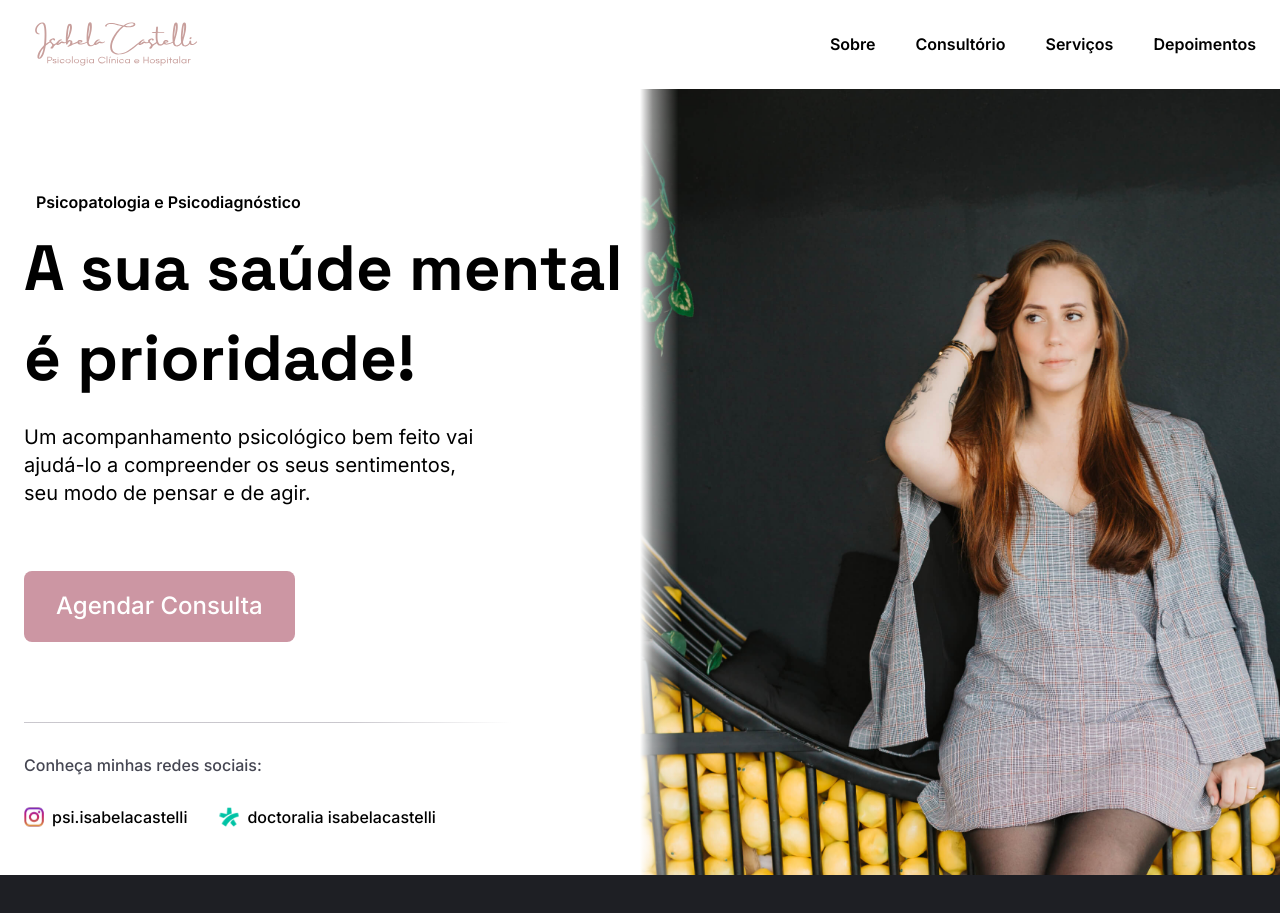
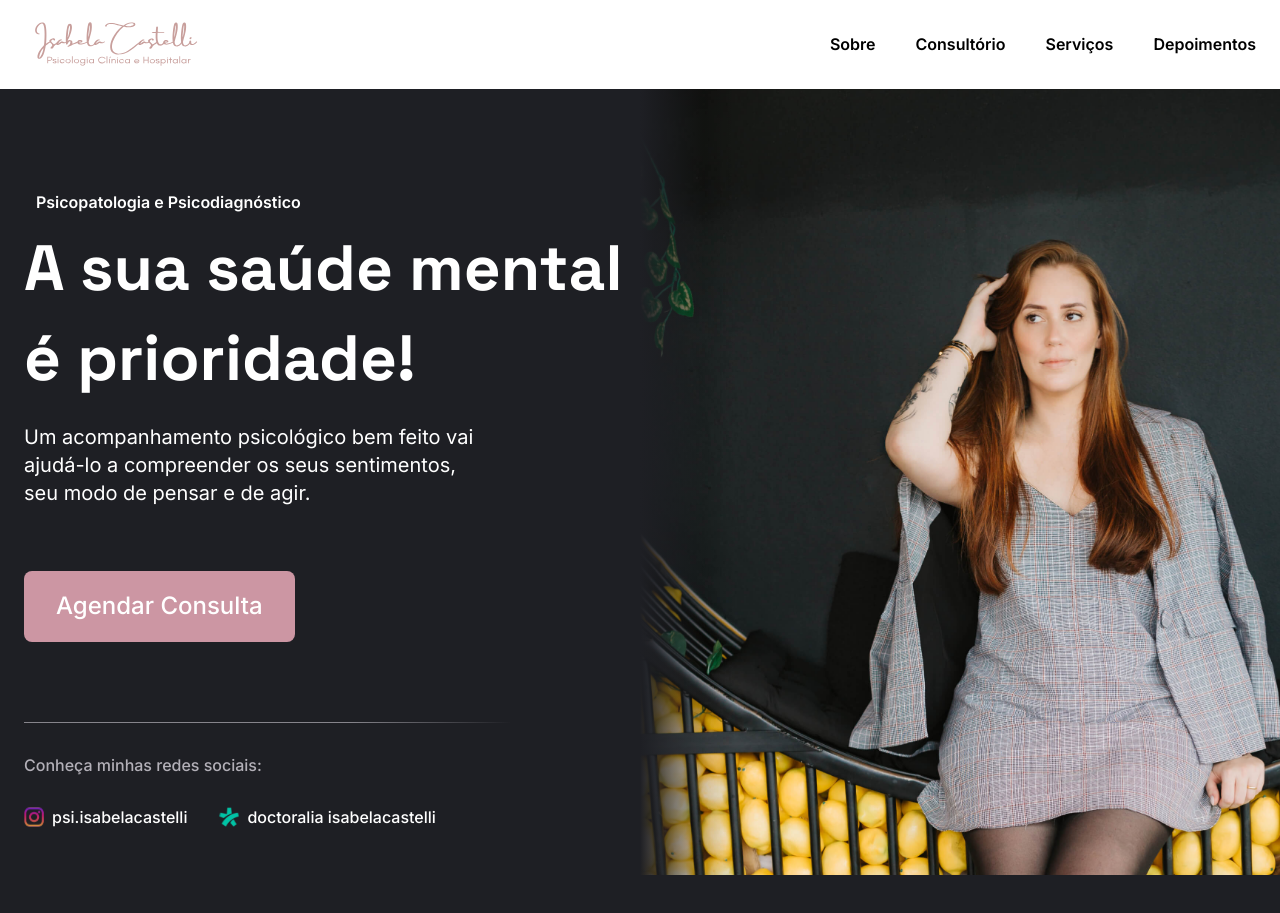
Before and after one commit to capelaum/projeto-isabela-castelli, a Next.js app: page / in a window 1280 px wide. Shown: the top 913 px of the page. Built offline with nearby package versions, Linux system fonts and the light colour scheme; no server answers.

Commit message:
✨ update hero bg + testimionial

```diff
--- a/src/components/Sections/SectionHero/HeroHeading/index.tsx
+++ b/src/components/Sections/SectionHero/HeroHeading/index.tsx
@@ -14,17 +14,17 @@ export function HeroHeading() {
       animate={{ opacity: 1, scale: 1 }}
       transition={{ duration: 0.5, delay: 0.2 }}
     >
-      <Text weight="semibold" color="black" size="sm" asChild>
+      <Text weight="semibold" color="white" size="sm" asChild>
         <h2>Psicopatologia e Psicodiagnóstico</h2>
       </Text>
 
-      <Heading color="black" size="xl" asChild>
+      <Heading color="white" size="xl" asChild>
         <h1>
           A sua saúde mental <strong> é prioridade!</strong>
         </h1>
       </Heading>
 
-      <Text color="black" size="lg" asChild>
+      <Text color="white" size="lg" asChild>
         <p>
           Um acompanhamento psicológico bem feito vai ajudá-lo a compreender os
           seus sentimentos, seu modo de pensar e de agir.
--- a/src/components/Sections/SectionHero/HeroSocial/index.tsx
+++ b/src/components/Sections/SectionHero/HeroSocial/index.tsx
@@ -17,7 +17,7 @@ export function HeroSocial() {
     >
       <Divider />
 
-      <Text size="sm" color="gray3" weight="medium">
+      <Text size="sm" color="gray1" weight="medium">
         Conheça minhas redes sociais:
       </Text>
 
@@ -30,7 +30,7 @@ export function HeroSocial() {
         >
           <Image src={Instagram} alt="Logo do Instagram." />
 
-          <Text size="sm" color="black" weight="medium">
+          <Text size="sm" color="white" weight="medium">
             psi.isabelacastelli
           </Text>
         </HeroSocialLink>
@@ -43,7 +43,7 @@ export function HeroSocial() {
         >
           <Image src={Doctoralia} alt="Logo do Instagram." />
 
-          <Text size="sm" color="black" weight="medium">
+          <Text size="sm" color="white" weight="medium">
             doctoralia isabelacastelli
           </Text>
         </HeroSocialLink>
--- a/src/components/Sections/SectionHero/HeroSocial/styles.ts
+++ b/src/components/Sections/SectionHero/HeroSocial/styles.ts
@@ -72,7 +72,7 @@ export const HeroSocialLink = styled(Link, {
 
   '&:hover': {
     span: {
-      color: '$gray3'
+      color: '$gray1'
     },
 
     img: {
--- a/src/components/Sections/SectionHero/styles.ts
+++ b/src/components/Sections/SectionHero/styles.ts
@@ -11,13 +11,12 @@ export const HeroWrapper = styled('section', {
   display: 'flex',
   justifyContent: 'center',
 
-  background: '$white',
+  background: '$gray5',
 
   '@bp1': {
     minHeight: '100%',
     height: 'auto',
-    flexDirection: 'column',
-    background: '$white'
+    flexDirection: 'column'
   }
 })
 
@@ -90,7 +89,7 @@ export const HeroImageWrapper = styled('div', {
     right: 0,
     pointerEvents: 'none',
     background:
-      'linear-gradient(to right, $white 0%, rgba(255, 255, 255, 0.5) 2%, transparent 6%, transparent 100%)'
+      'linear-gradient(to right, $gray5 0%, rgba(0, 0, 0, 0.15) 10%, transparent 15%, transparent 100%)'
   },
 
   '@bp1': {
@@ -123,7 +122,7 @@ export const HeroImageMobileWrapper = styled('div', {
     right: 0,
     pointerEvents: 'none',
     background:
-      'linear-gradient(to bottom, $white 0%, rgba(255, 255, 255, 0.5) 2%, transparent 8%, transparent 100%)'
+      'linear-gradient(to bottom, $gray5 0%, rgba(0, 0, 0, 0.15) 2%, transparent 8%, transparent 100%)'
   },
 
   '@bp1': {
--- a/src/components/Sections/SectionTestimonials/TestimonialsSlider/testimonials.ts
+++ b/src/components/Sections/SectionTestimonials/TestimonialsSlider/testimonials.ts
@@ -8,40 +8,45 @@ export const testimonials: Testimonial[] = [
   {
     id: 1,
     type: 'Presencial',
+    text: 'Boa noite Isa! Eu quero agradecer demais pela consulta de hoje, essa troca de experiências durante a consulta são fundamentais pra mim. Uma das melhores consultas, sai leve e totalmente acreditada na mudança interna que estou disposta a mudar. Concordo com tudo que foi dito. Juro, me fez muito bem. Obrigada por acreditar em mim, assim como acredito e confio totalmente no seu trabalho, um beijo e uma excelente noite'
+  },
+  {
+    id: 2,
+    type: 'Presencial',
     text: 'A Isa, é uma psicóloga incrível. Excelente profissional e super pontual. Ela melhorou minha relação com a minha família e comigo mesma. A Isa foi o melhor presente de 2022.'
   },
   {
-    id: 2,
+    id: 3,
     type: 'Online',
     text: 'Uma profissional super atenta e eficaz. É nítida sua paixão pela profissão. Só elogios até o momento'
   },
   {
-    id: 3,
+    id: 4,
     type: 'Presencial',
     text: 'A Isabela é uma profissional extremamente atenta ao que o paciente compartilha, demonstra ter muito conhecimento e ser muito competente em sua área. Além disso é uma pessoa muito querida, carinhosa e muito educada. Ela é nota mil!'
   },
   {
-    id: 4,
+    id: 5,
     type: 'Online',
     text: 'A Dra foi extremamente atenciosa, me deixou muito a vontade, e fez a conversa parecer de amigos e não uma consulta'
   },
   {
-    id: 5,
+    id: 6,
     type: 'Presencial',
     text: 'Uma profissional que tem uma capacidade de conexão incrível! Estou me sentindo melhor mesmo com pouquíssimo tempo de terapia. Recomendadíssima, ela é a Messi das psicólogas!'
   },
   {
-    id: 6,
+    id: 7,
     type: 'Presencial',
     text: 'A melhor profissional que já me atendeu. Atenta, sincera, profissional, competente e com muito conhecimento na área! Isa, como eu sempre te digo, todas as semanas: muito obrigada por existir (e por me aguentar também). Você faz total diferença na minha vida. És perfeita!'
   },
   {
-    id: 7,
+    id: 8,
     type: 'Presencial',
     text: 'Ótimo atendimento, passa segurança e tranquilidade. Deixa o paciente à vontade, facilitando a continuidade do tratamento.'
   },
   {
-    id: 8,
+    id: 9,
     type: 'Presencial',
     text: 'Uma excelente profissional, paciente e muito atenciosa. Já admirava muito seu trabalho e com as sessões essa admiração cresceu ainda mais! É evidente como eu ando evoluindo graças a terapia e essa profissional incrível. Só tenho a agradecer'
   }
```
Also changed, not shown: src/assets/images/about.jpg.
